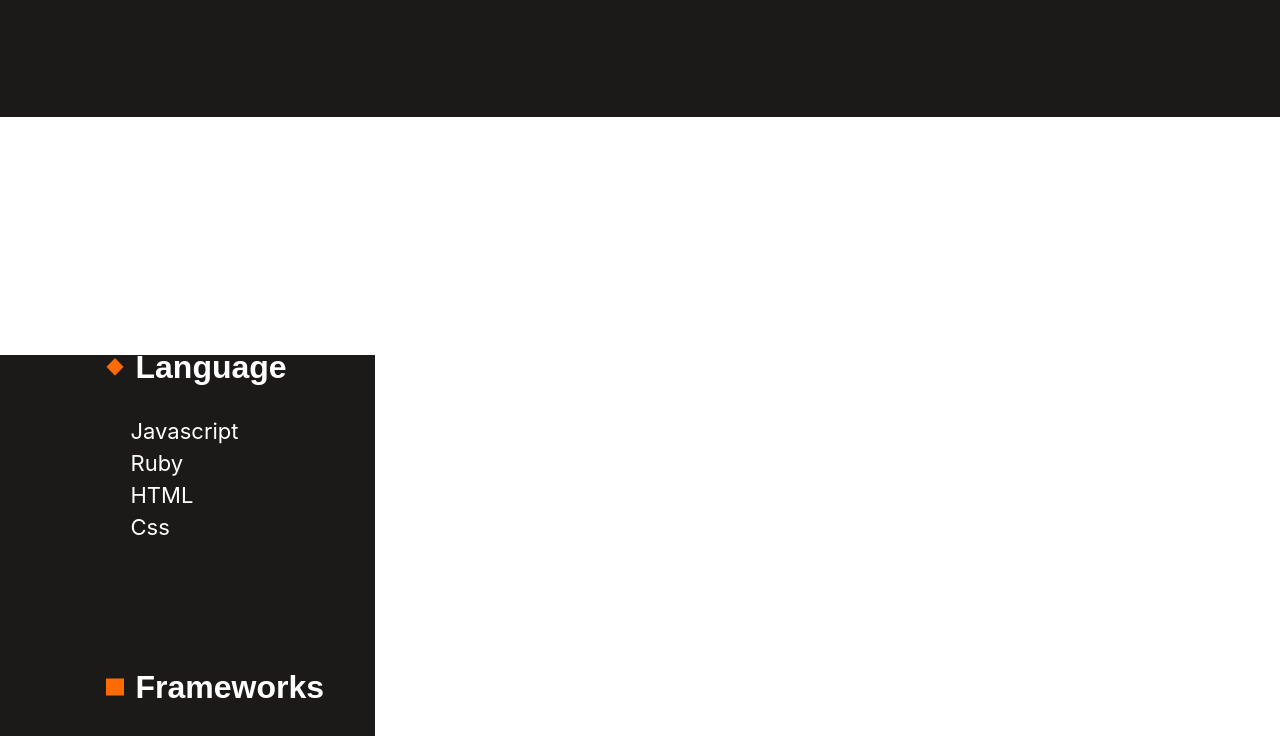
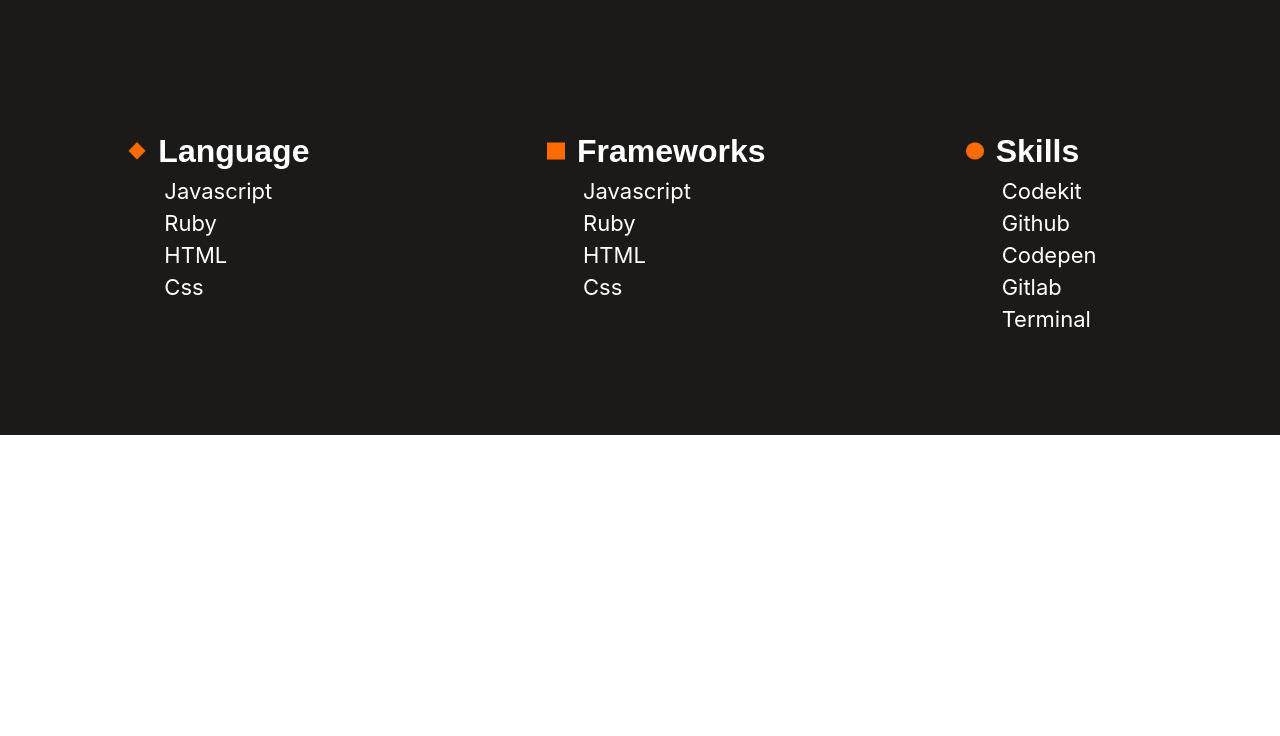
Before and after one commit to egichuhis/my-portfolio, a website: page index.html in a window 1280 px wide. Shown: the part 4895-5631 px from the top of the page. Drawn offline with Linux system fonts and the light colour scheme; a web font is replaced by a local one.

Commit message:
Add skill list under about me section

```diff
--- a/index.html
+++ b/index.html
@@ -265,6 +265,7 @@
 
         <!-- Skills section -->
         <section class="skills-section">
+            <div class="skill-lang-col">
                 <span class="title-lang">
                     <img src="./images/Rectangle55.png" alt="icon-1">
                     <span>Language</span>
@@ -275,7 +276,9 @@
                     <li>HTML</li>
                     <li>Css</li>
                 </ul>
+            </div>
 
+            <div class="skill-lang-col">
                 <span class="title-lang">
                     <img src="./images/Rectangle56.png" alt="icon-2">
                     <span>Frameworks</span>
@@ -286,7 +289,9 @@
                     <li>HTML</li>
                     <li>Css</li>
                 </ul>
+            </div>
 
+            <div class="skill-lang-col">
                 <span class="title-lang">
                     <img src="./images/Rectangle57.png" alt="icon-3">
                     <span>Skills</span>
@@ -298,6 +303,8 @@
                     <li>Gitlab</li>
                     <li>Terminal</li>
                 </ul>
+            </div>
+
 
         </section>
         <!-- Contact form -->
--- a/style.css
+++ b/style.css
@@ -1132,4 +1132,18 @@
   .get-resume-btn {
     margin-left: 142px;
   }
+
+  .skills-section {
+    width: 100vw;
+    flex-direction: row;
+    height: 320px;
+    justify-content: space-around;
+    margin-top: -240px;
+  }
+
+
+
+
+
+
 }
```
Lines whose indentation alone changed are shown as unchanged.
